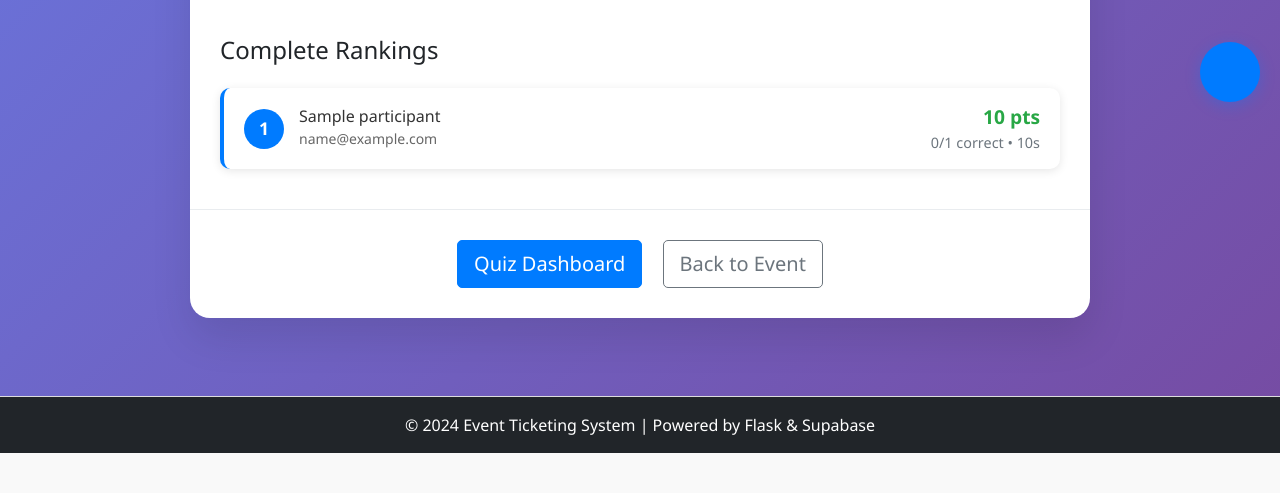
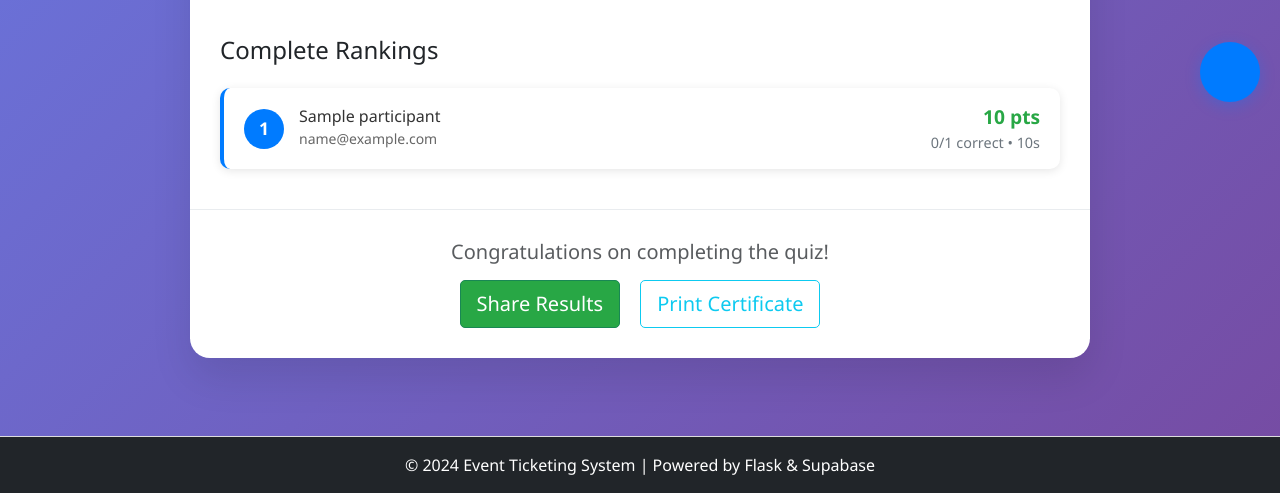
Before and after one commit to harunraseed/hrb_event_flow_app, a Flask app: page /event/1/quiz/leaderboard?participant=true in a window 1280 px wide. Shown: the part 678-1171 px from the top of the page. Before the commit the page ends 1131 px from the top, so only its background shows below. Run offline with Flask 3, Linux system fonts and the light colour scheme; tables that the repository leaves empty hold one stand-in row (values such as "Sample post"); some libraries are stand-ins or nearby versions.

Commit message:
quiz issue fix

```diff
--- a/index.py
+++ b/index.py
@@ -2562,9 +2562,16 @@ def quiz_leaderboard(event_id):
         flash('Quiz not found.', 'error')
         return redirect(url_for('event_dashboard', event_id=event_id))
 
+    # Check if this is a participant view (from quiz completion) or admin view
+    is_participant = request.args.get('participant') == 'true'
+
     leaderboard = quiz.leaderboard_data
 
-    return render_template('quiz_leaderboard.html', event=event, quiz=quiz, leaderboard=leaderboard)
+    return render_template('quiz_leaderboard.html',
+                         event=event,
+                         quiz=quiz,
+                         leaderboard=leaderboard,
+                         is_participant=is_participant)
 
 @app.route('/event/<int:event_id>/quiz/gamemaster')
 def quiz_gamemaster(event_id):
--- a/templates/play_quiz.html
+++ b/templates/play_quiz.html
@@ -321,7 +321,7 @@
                     </div>
 
                     <div class="mt-4">
-                        <a href="{{ url_for('quiz_leaderboard', event_id=event.id) }}" class="btn btn-primary btn-lg">
+                        <a href="{{ url_for('quiz_leaderboard', event_id=event.id, participant='true') }}" class="btn btn-primary btn-lg">
                             <i class="fas fa-trophy"></i> View Leaderboard
                         </a>
                     </div>
--- a/templates/quiz_ended.html
+++ b/templates/quiz_ended.html
@@ -27,7 +27,7 @@
                         <p>Check out the leaderboard to see how everyone performed!</p>
 
                         <div class="btn-group mt-3">
-                            <a href="{{ url_for('quiz_leaderboard', event_id=event.id) }}"
+                            <a href="{{ url_for('quiz_leaderboard', event_id=event.id, participant='true') }}"
                                class="btn btn-primary btn-lg">
                                 <i class="fas fa-trophy"></i> View Leaderboard
                             </a>
--- a/templates/quiz_leaderboard.html
+++ b/templates/quiz_leaderboard.html
@@ -410,12 +410,28 @@
 
         <!-- Action Buttons -->
         <div class="action-buttons">
+            {% if not is_participant %}
+                <!-- Admin buttons - only show for non-participants -->
                 <a href="{{ url_for('quiz_dashboard', event_id=event.id) }}" class="btn btn-primary btn-lg me-3">
                     <i class="fas fa-chart-bar"></i> Quiz Dashboard
                 </a>
                 <a href="{{ url_for('event_dashboard', event_id=event.id) }}" class="btn btn-outline-secondary btn-lg">
                     <i class="fas fa-arrow-left"></i> Back to Event
                 </a>
+            {% else %}
+                <!-- Participant buttons - limited actions -->
+                <div class="text-center">
+                    <h5 class="mb-3 text-muted">
+                        <i class="fas fa-trophy text-warning"></i> Congratulations on completing the quiz!
+                    </h5>
+                    <button onclick="shareResults()" class="btn btn-success btn-lg me-3">
+                        <i class="fas fa-share-alt"></i> Share Results
+                    </button>
+                    <button onclick="window.print()" class="btn btn-outline-info btn-lg">
+                        <i class="fas fa-print"></i> Print Certificate
+                    </button>
+                </div>
+            {% endif %}
         </div>
     </div>
 </div>
@@ -446,6 +462,31 @@
             }, 200);
         });
     });
+
+    // Participant action functions
+    function shareResults() {
+        if (navigator.share) {
+            navigator.share({
+                title: '{{ quiz.title }} - Quiz Results',
+                text: 'Check out the leaderboard for {{ quiz.title }}!',
+                url: window.location.href
+            }).catch(console.error);
+        } else {
+            // Fallback: copy to clipboard
+            navigator.clipboard.writeText(window.location.href).then(() => {
+                alert('🎉 Leaderboard link copied to clipboard!');
+            }).catch(() => {
+                // Ultimate fallback: select text
+                const textArea = document.createElement('textarea');
+                textArea.value = window.location.href;
+                document.body.appendChild(textArea);
+                textArea.select();
+                document.execCommand('copy');
+                document.body.removeChild(textArea);
+                alert('🎉 Leaderboard link copied to clipboard!');
+            });
+        }
+    }
 </script>
 
 {% endblock %}
```
Lines whose indentation alone changed are shown as unchanged.
